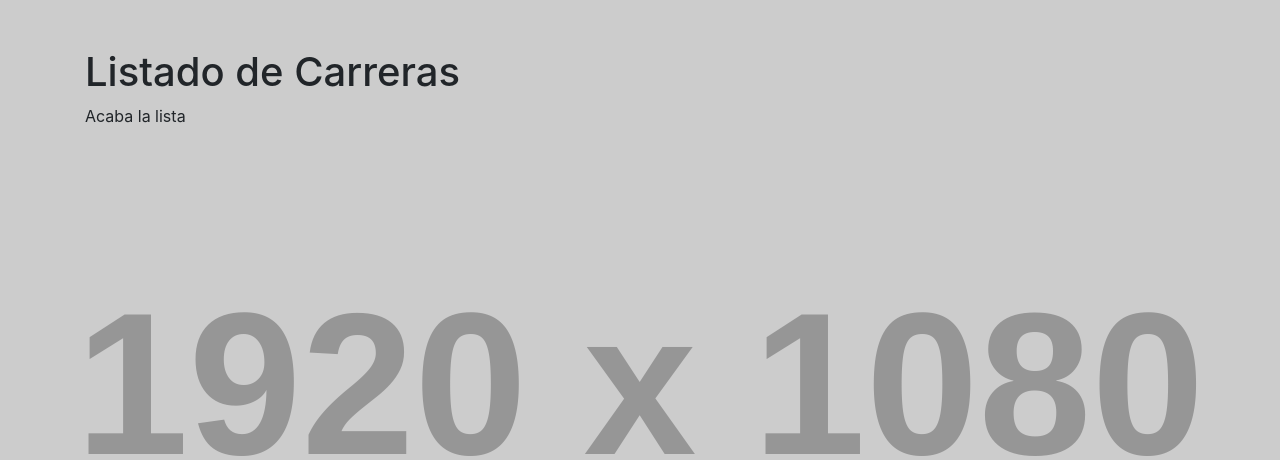
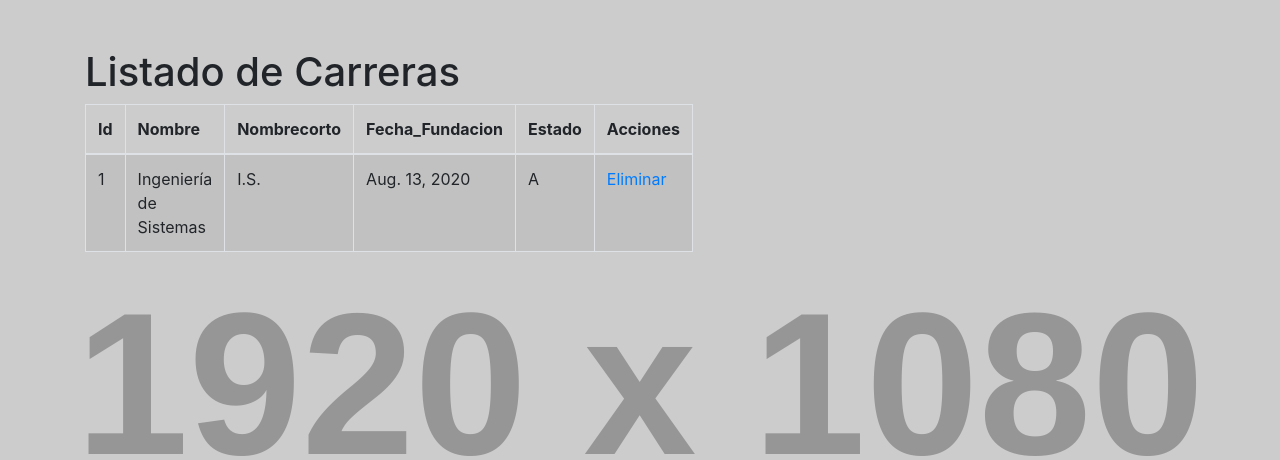
Before and after one commit to Pierre-x3/ExFinal, a Django app: page /carreras in a window 1280 px wide. Shown: the top 460 px of the page. Run offline with Django 3.2, Linux system fonts and the light colour scheme; data comes from the database, SQL or seed files in the repository; both versions use the stored data as it was after the commit; grey boxes labelled with a size stand in for pictures from a placeholder-image service; some libraries are stand-ins or nearby versions.

Commit message:
Listar y Eliminar CARRERAS - Listo

```diff
--- a/Estudiante/models.py
+++ b/Estudiante/models.py
@@ -9,3 +9,10 @@ class Curso(models.Model):
     horas=models.FloatField()
     creditos=models.FloatField()
     estado=models.CharField(max_length=1)
+
+class Carrera(models.Model):
+    # Evitamos poner "idcurso" debido a que Django.db crea un campo llamado id por defecto
+    nombre=models.CharField(max_length=100)
+    nombrecorto=models.CharField(max_length=5)
+    fecha_fundacion=models.DateField()
+    estado=models.CharField(max_length=1)
--- a/Estudiante/templates/carreras.html
+++ b/Estudiante/templates/carreras.html
@@ -11,5 +11,33 @@ Listado de Carreras
 {% endblock tituloprincipal %}
 
 {% block content %}
-Acaba la lista
+  <table class="table table-striped table-hover table-bordered">
+        <thead>
+            <tr>
+                {% for campo in campos %}
+
+                    <th>{{campo.name|title}}</th>
+
+                {% endfor %}
+                <th>Acciones</th>
+            </tr>
+        </thead>
+        <tbody>
+            {% for carrera in carreras %}
+
+                <tr>
+                    <td>{{carrera.id}}</td>
+                    <td>{{carrera.nombre}}</td>
+                    <td>{{carrera.nombrecorto}}</td>
+                    <td>{{carrera.fecha_fundacion}}</td>
+                    <td>{{carrera.estado}}</td>
+                    <td>
+                        <div><a href="{% url 'eliminar_carrera' id=carrera.id %}">Eliminar</a></div>
+                    </td>
+                </tr>
+
+            {% endfor %}
+
+        </tbody>
+    </table>
 {% endblock content %}
--- a/Estudiante/views.py
+++ b/Estudiante/views.py
@@ -1,5 +1,6 @@
 from django.shortcuts import render, HttpResponse, redirect
 from Estudiante.models import Curso
+from Estudiante.models import Carrera
 
 
 # Create your views here.
@@ -30,9 +31,21 @@ def consultas(request):
     return render(request, 'consultas.html')
 
 def carreras(request):
+    campos=Carrera._meta.fields
+    carreras=Carrera.objects.all()
 
+    return render(request, 'carreras.html',{
+          'campos':campos,
+        'carreras':carreras,
+        'titulo': 'Listado de carreras',
+        'tituloprincipal': 'Carreras'
+    })
 
-    return render(request, 'carreras.html')
+def eliminar_carrera(request,id):
+    carrera=Carrera.objects.get(pk=id)
+    carrera.delete()
+    return redirect('carreras')
+
 
 def estudiantes(request):
 
--- a/Final/urls.py
+++ b/Final/urls.py
@@ -23,6 +23,7 @@ urlpatterns = [
     path('carreras', views.carreras, name="carreras"),
     path('cursos', views.cursos, name="cursos"),
     path('eliminar_curso/<int:id>/',views.eliminar_curso, name="eliminar_curso"),
+    path('eliminar_carrera/<int:id>/',views.eliminar_carrera, name="eliminar_carrera"),
     path('estudiantes', views.estudiantes, name="estudiantes"),
     path('consultas', views.consultas, name="consultas"),
 ]
```
Also changed, not shown: Estudiante/migrations/0002_carrera.py (added), db.sqlite3.
